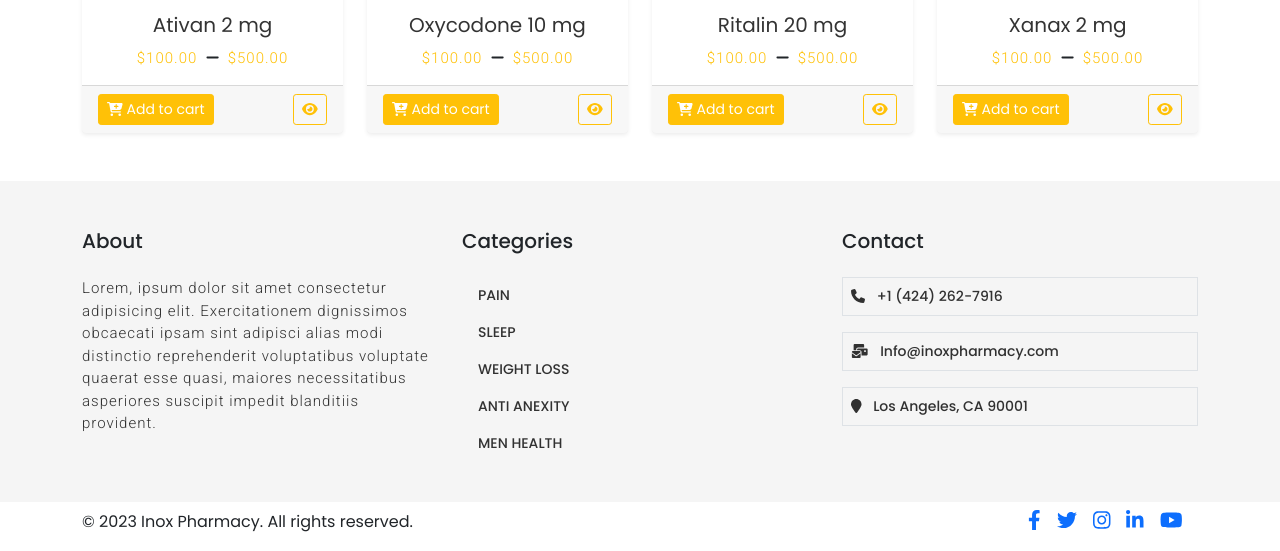
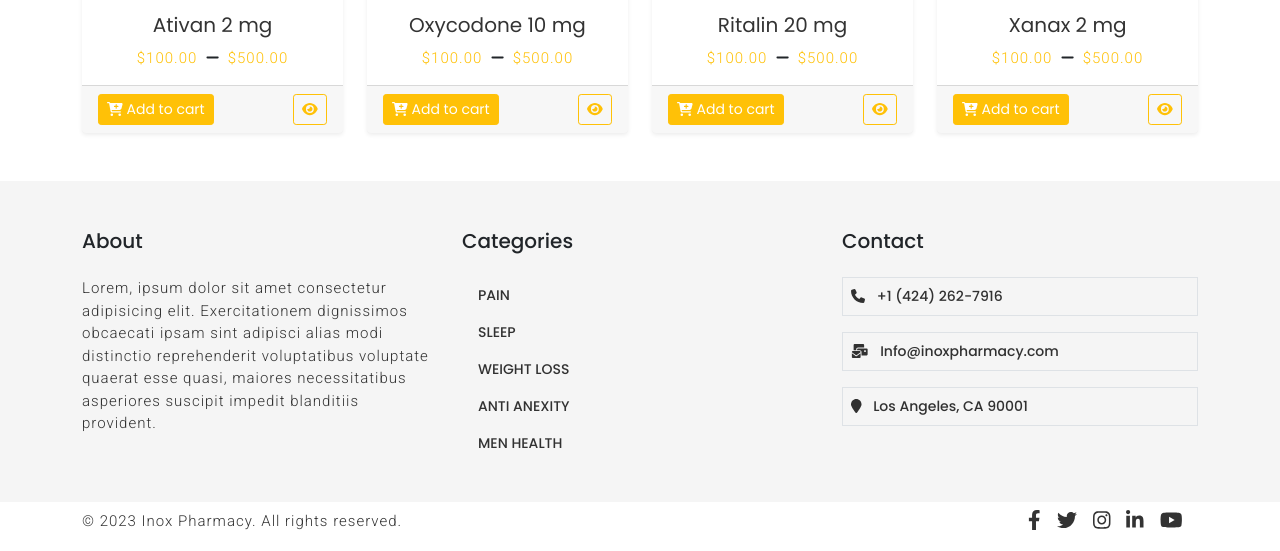
Before and after one commit to arafat-web/online-drug-store, a plain HTML site: page index.html in a window 1280 px wide. Shown: the part 3783-4334 px from the top of the page. Drawn offline with nearby package versions, Linux system fonts and the light colour scheme.

Commit message:
update style.css

```diff
--- a/assets/style.css
+++ b/assets/style.css
@@ -109,3 +109,14 @@
     font-weight: 300;
     letter-spacing: 1px;
 }
+.footer-bottom p{
+    color: rgba(0, 0, 0, 0.8);
+    font-family: 'Roboto', sans-serif;
+    font-size: 15px;
+    font-weight: 300;
+    letter-spacing: 1px;
+}
+.footer-bottom a{
+    color: rgba(0, 0, 0, 0.8);
+    font-weight: 500;
+}
```
